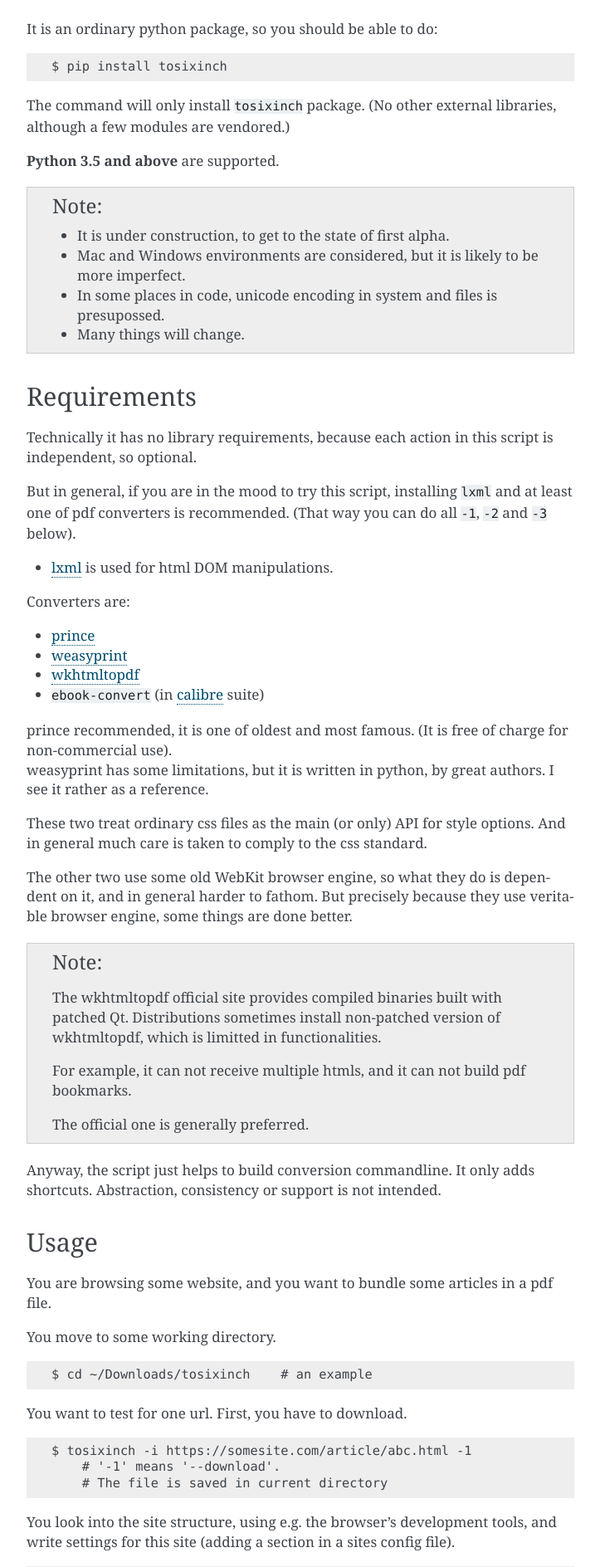
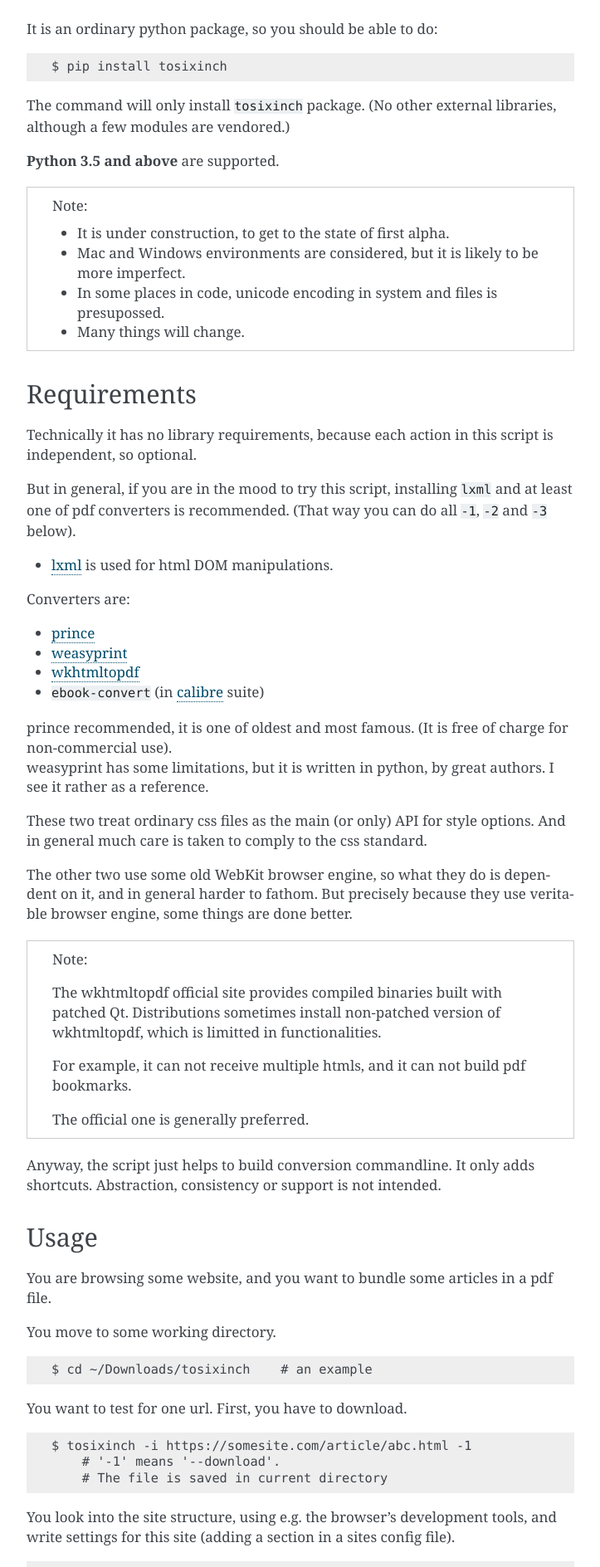
Before and after one commit to openandclose/tosixinch, a Sphinx documentation site: the page built from docs/intro.rst, in a window 1280 px wide. Shown: the part 1289-3177 px from the top of the page at 83% size, without its empty margins (388-1111 px from the left). Built offline with Sphinx 7.4.7, drawn with Linux system fonts in a browser that asks for light colours.

Commit message:
Document Add css for 'Note:' parts

```diff
--- a/docs/_static/custom.css
+++ b/docs/_static/custom.css
@@ -2,3 +2,11 @@
 div.line-block {
   line-height: 1.4em;
 }
+
+div.note {
+  background-color: #fff;
+}
+
+div.admonition p.admonition-title {
+  font-size: inherit;
+}
```
